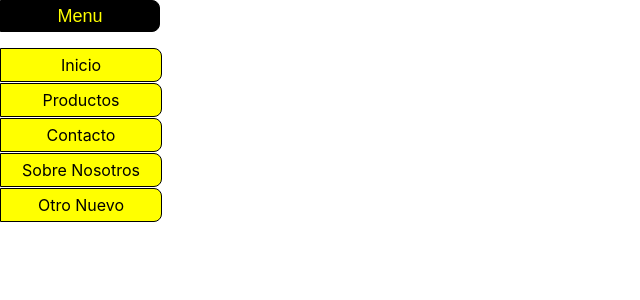
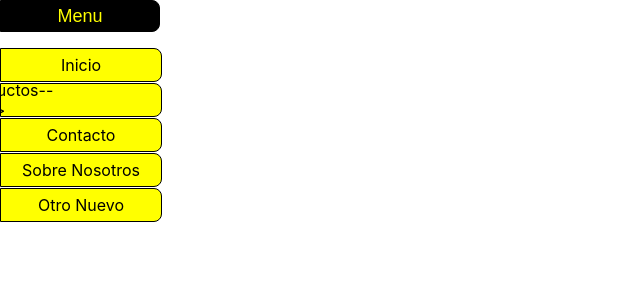
Before and after one commit to joaquinmartinez2912/reactjoaquin, a React (Create React App) app: page / in a window 1280 px wide. Shown: the top 300 px of the page, without its empty margins (0-640 px from the left). Built offline with nearby package versions, Linux system fonts and the light colour scheme.

Commit message:
adelanto en menu

```diff
--- a/src/components/ListaMenu.jsx
+++ b/src/components/ListaMenu.jsx
@@ -1,11 +1,54 @@
+import { useState } from "react";
 import "../main.css";
 
-function ListaMenu({lista}) {
+function ListaMenu(props) {
+  const datos = props.lista
+
+  // Defino una variable con un estado para controlar el submenu que contiene una lista con los datos a mostrar.
+  const [mostrarSubLista, setMosrarSubLista] = useState([])
+
+  //Defino los manejadores de eventos para mostrar el submenu, no cargo datos con esto, solo abro el submenu
+  const handleMostrarSubMenu = (SubMenuId) => {
+    setMosrarSubLista((prev) => {
+      let arr = [...prev];
+      arr[SubMenuId] = true;
+      return arr
+    }
+    )
+  }
+
+  const handleOcultarSubMenu = (SubMenuId) => {
+    setMosrarSubLista((prev) => {
+      let arr = [...prev];
+      arr[SubMenuId] = false;
+      return arr
+    }
+    )
+  }
 
   return (
-        <ul>
-        { lista.map((item) => <li key={item.id}> {item.name} </li> ) }
-        </ul>
+    <ul>
+      {datos.map((item) => {
+        return (
+          item.list ? // Desde aca empiezo a trabajar los hijos. Va a devolver un <li> con un evento asociado
+            <li
+              // Capturo el evento (Hacer click en un item determinado) y mando el id que corresponde para que se ejecute la funcion
+              onMouseEnter={ (event) => handleMostrarSubMenu(item.id)}
+              onMouseLeave={ (event) => handleOcultarSubMenu(item.id)}
+              key={item.id}>
+              <span>{item.name + "-->"}</span>
+              {/* Agrego la ul que se va a mostrar cuando se haga click */}
+              <ul className={`sub-menu-ul ${mostrarSubLista[item.id] ? "open" : ""}`}>
+                <li>ads</li>
+             </ul>
+            </li>
+
+
+
+            : <li key={item.id}>{item.name} </li>)  //Devuelve solo el nombre sino existe item.list
+      })
+      }
+    </ul>
   )
 }
 
--- a/src/data/items.json
+++ b/src/data/items.json
@@ -5,7 +5,21 @@
     },
     {
         "id": "ABC002",
-        "name": "Productos"
+        "name": "Productos",
+        "list": [
+            {
+                "id": 1,
+                "name": "Libros"
+            },
+            {
+                "id":2,
+                "name": "Peliculas"
+            },
+            {
+                "id":3,
+                "name": "audioLibros"
+            }
+        ]
     },
     {
         "id": "ABC003",
--- a/src/main.css
+++ b/src/main.css
@@ -25,3 +25,12 @@ button {
     color: yellow;
     font-size:large;
 }
+
+.sub-menu-ul {
+    opacity: 0;
+    transition: opacity 0.3s ease; /* Transición de opacidad durante 0.3 segundos */
+  }
+
+  .sub-menu-ul.open {
+    opacity: 1;
+  }
```
Also changed, not shown: src/components/a.jsx (added).
